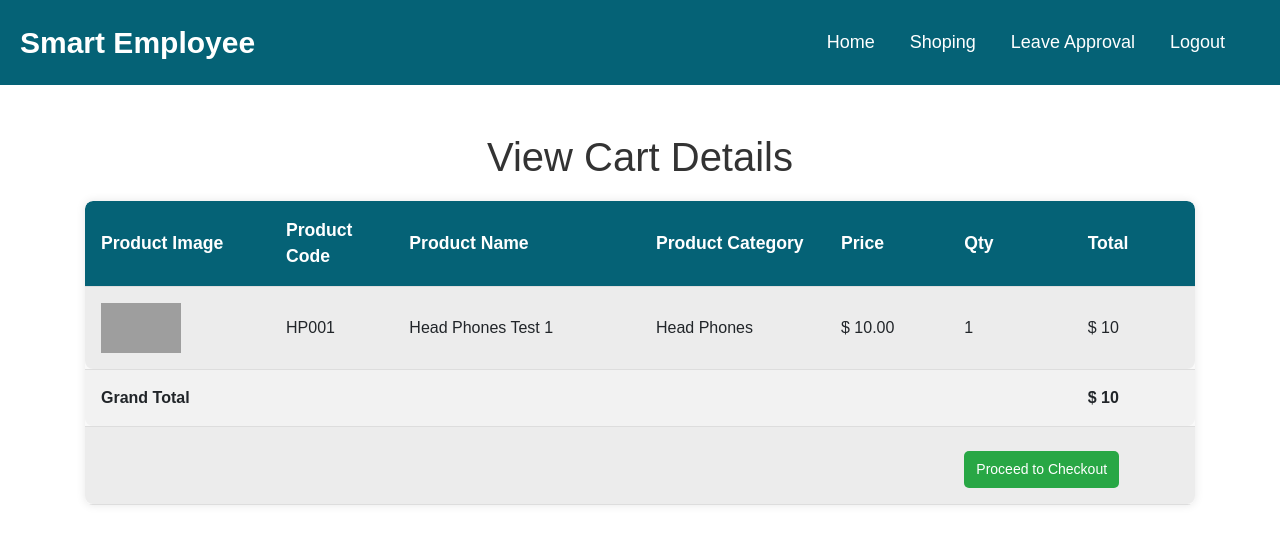
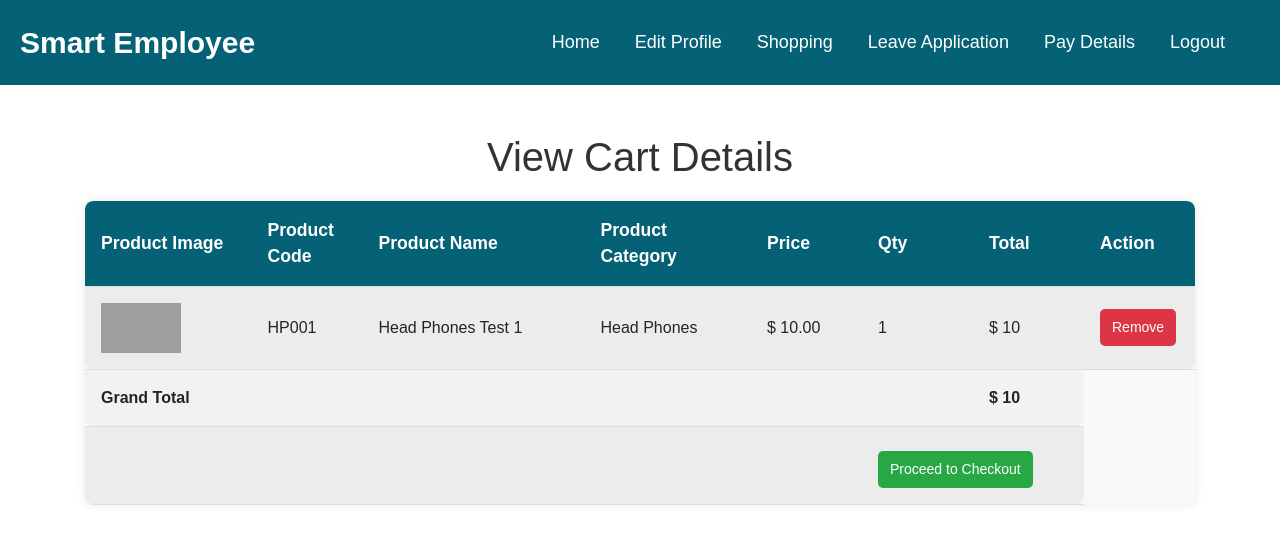
Before and after one commit to akhiltabraham5797/smart-employee, a PHP site: page /viewcart.php in a window 1280 px wide. Shown: the top 544 px of the page. Run offline with PHP 8.4, Linux system fonts and the light colour scheme; a user stored in the database is signed in; data comes from the database, SQL or seed files in the repository; grey boxes are pictures that could not be loaded.

Commit message:
cart page with remove product button added to it

```diff
--- a/viewcart.php
+++ b/viewcart.php
@@ -1,15 +1,44 @@
-<?php session_start();
+<?php
+session_start();
 require_once 'db_connection.php';
-//$_SESSION["pid"] = ""; $_SESSION["qty"] = ""; exit();
-$count = 0; $cart =''; $ppid = $pqty = $pppid = $ppqty = "";
 
-$pid = $_SESSION["pid"];
-$qty = $_SESSION["qty"];
-$parraydata = explode(",",$pid);
-$qarraydata = explode(",",$qty);
+$count = 0;
+$cart = '';
+$ppid = $pqty = $pppid = $ppqty = "";
+
+$pid = isset($_SESSION["pid"]) ? $_SESSION["pid"] : '';
+$qty = isset($_SESSION["qty"]) ? $_SESSION["qty"] : '';
+$parraydata = explode(",", $pid);
+$qarraydata = explode(",", $qty);
 $message = "";
 $parraydata = array_filter($parraydata);
 $qarraydata = array_filter($qarraydata);
+
+if (isset($_GET['checkout']) && $_GET['checkout'] == 'done') {
+    // Clear the cart
+    $_SESSION["pid"] = "";
+    $_SESSION["qty"] = "";
+    $message = "Cart has been cleared after checkout.";
+}
+
+if (isset($_GET['delete'])) {
+    $deleteId = intval($_GET['delete']);
+
+    $index = array_search($deleteId, $parraydata);
+    if ($index !== false) {
+        array_splice($parraydata, $index, 1);
+        array_splice($qarraydata, $index, 1);
+
+        $_SESSION["pid"] = implode(",", $parraydata);
+        $_SESSION["qty"] = implode(",", $qarraydata);
+
+        $message = "Item has been removed from the cart.";
+    } else {
+        $message = "Item not found in the cart.";
+    }
+}
+
+$gtotal = 0;
 ?>
 
 <!DOCTYPE html>
@@ -17,18 +46,8 @@ $qarraydata = array_filter($qarraydata);
 <head>
     <meta charset="UTF-8">
     <meta name="viewport" content="width=device-width, initial-scale=1.0">
-    <title>Manage Employees</title>
+    <title>View Cart</title>
     <link rel="stylesheet" href="https://cdn.jsdelivr.net/npm/bootstrap@4.6.2/dist/css/bootstrap.min.css">
-    <link rel="stylesheet" href="assets/css/style.css">
-    <script>
-        function deleteEmployee(leaveId)
-        {
-            if(confirm("Are you sure you want to delete employee?"))
-            {
-
-            }
-        }
-    </script>
     <link rel="stylesheet" href="assets/css/style.css">
 </head>
 <body>
@@ -38,24 +57,28 @@ $qarraydata = array_filter($qarraydata);
     <div>
     <?php if($_SESSION["role"] == "HR"){ ?>
     <div class="navigation-cont">
-        <a class="navigation-link" href="hr-dashboard.php">Home</a>
-        <a class="navigation-link" href="products.php">Shoping</a>
-        <a class="navigation-link" href="HR_Manage_Leave_Request.php">Leave Approval</a>
+    <a class="navigation-link" href="employee-dashboard.php">Home</a>
+        <a class="navigation-link" href="userProfile.php">Edit Profile</a>
+        <a class="navigation-link" href="products.php">Shopping</a>
+        <a class="navigation-link" href="Leave_Application.php">Leave Application</a>
+        <a class="navigation-link" href="salary_generation.php">Pay Details</a>
         <a class="navigation-link" href="logout.php">Logout</a>
       </div>
     </div>
     <?php } elseif($_SESSION["role"] == "project manager"){ ?>
     <div class="navigation-cont">
-        <a class="navigation-link" href="projectmanager.php">Home</a>
-        <a class="navigation-link" href="management.php">Create Project</a>
-        <a class="navigation-link" href="products.php">Shoping</a>
-        <a class="navigation-link" href="Manage_Leave_Requests.php">Leave Approval</a>
+    <a class="navigation-link" href="employee-dashboard.php">Home</a>
+        <a class="navigation-link" href="userProfile.php">Edit Profile</a>
+        <a class="navigation-link" href="products.php">Shopping</a>
+        <a class="navigation-link" href="Leave_Application.php">Leave Application</a>
+        <a class="navigation-link" href="salary_generation.php">Pay Details</a>
         <a class="navigation-link" href="logout.php">Logout</a>
       </div>
     <?php } elseif($_SESSION["role"] == "employee"){ ?>
         <div class="navigation-cont">
         <a class="navigation-link" href="employee-dashboard.php">Home</a>
         <a class="navigation-link" href="userProfile.php">Edit Profile</a>
+        <a class="navigation-link" href="products.php">Shopping</a>
         <a class="navigation-link" href="Leave_Application.php">Leave Application</a>
         <a class="navigation-link" href="salary_generation.php">Pay Details</a>
         <a class="navigation-link" href="logout.php">Logout</a>
@@ -71,8 +94,7 @@ $qarraydata = array_filter($qarraydata);
         </div>
     <?php endif; ?>
 
-        <form  name="products" id="products" action="">
-
+    <form name="products" id="products" action="">
         <table class="leave-requests-table table-striped">
             <thead>
                 <tr>
@@ -83,55 +105,53 @@ $qarraydata = array_filter($qarraydata);
                     <th>Price</th>
                     <th>Qty</th>
                     <th>Total</th>
+                    <th>Action</th>
                 </tr>
             </thead>
             <tbody>
                 <?php if (empty($parraydata)): ?>
                     <tr>
-                    <td colspan="6" class="text-center">No Products found.</td>
+                        <td colspan="8" class="text-center">No Products found.</td>
                     </tr>
                 <?php else: ?>
                     <?php
-                    $gtotal = 0;
                     foreach ($parraydata as $rs):
-
-                    $sql = "SELECT * FROM products pp,categories cc where cc.category_id=pp.category_id and product_id = ?";
+                        $sql = "SELECT * FROM products pp, categories cc WHERE cc.category_id=pp.category_id AND product_id = ?";
                         $stmt = $pdo->prepare($sql);
                         $stmt->execute([$rs]);
                         $request = $stmt->fetch(PDO::FETCH_ASSOC);
                         $index = array_search($rs, $parraydata);
-                    $qqty = $qarraydata[$index];
-                    $tprice = ($qqty*$request['product_price']);
-                    $gtotal = $tprice + $gtotal;
+                        $qqty = isset($qarraydata[$index]) ? $qarraydata[$index] : 0;
+                        $tprice = ($qqty * $request['product_price']);
+                        $gtotal += $tprice;
                     ?>
                         <tr>
-                        <td width="15%"><img src="product_images/<?php echo htmlspecialchars($request['product_image']); ?>" width="80px"  height="50px" /></td>
+                            <td width="15%"><img src="product_images/<?php echo htmlspecialchars($request['product_image']); ?>" width="80px" height="50px" /></td>
                             <td width="10%"><?php echo htmlspecialchars($request['product_code']); ?></td>
                             <td width="20%"><?php echo htmlspecialchars($request['product_name']); ?></td>
                             <td width="15%"><?php echo htmlspecialchars($request['category_name']); ?></td>
                             <td width="10%">$ <?php echo htmlspecialchars($request['product_price']); ?></td>
                             <td width="10%"> <?php echo $qqty; ?></td>
                             <td width="10%">$ <?php echo $tprice; ?></td>
+                            <td width="10%"><a href="?delete=<?php echo $rs; ?>" class="btn btn-danger btn-sm">Remove</a></td>
                         </tr>
                     <?php endforeach; ?>
                 <?php endif; ?>
                 <tr><td colspan="6" align="right"><b>Grand Total</b></td><td><b>$ <?php echo $gtotal; ?></b></td></tr>
-            <tr><td colspan="5" align="right">&nbsp;</td><td  colspan="2"><a href="checkout.php"><button type="button" class="btn btn-success btn-sm mt-2">Proceed to Checkout</button></a></td></tr>
+                <tr><td colspan="5" align="right">&nbsp;</td><td colspan="2"><a href="checkout.php"><button type="button" class="btn btn-success btn-sm mt-2">Proceed to Checkout</button></a></td></tr>
             </tbody>
         </table>
     </form>
 </main>
 
 <script>
-function getCategoryData(val)
-{
-    window.location = "products.php?cataid="+val;
+function getCategoryData(val) {
+    window.location = "products.php?cataid=" + val;
 }
 
-function addProduct(val,pid)
-{
-    var qty = document.getElementById("qty_"+pid).value;
-    window.location = "products.php?cataid="+val+"&pid="+pid+"&qty="+qty;
+function addProduct(val, pid) {
+    var qty = document.getElementById("qty_" + pid).value;
+    window.location = "products.php?cataid=" + val + "&pid=" + pid + "&qty=" + qty;
 }
 </script>
 </body>
```
Lines whose indentation alone changed are shown as unchanged.
